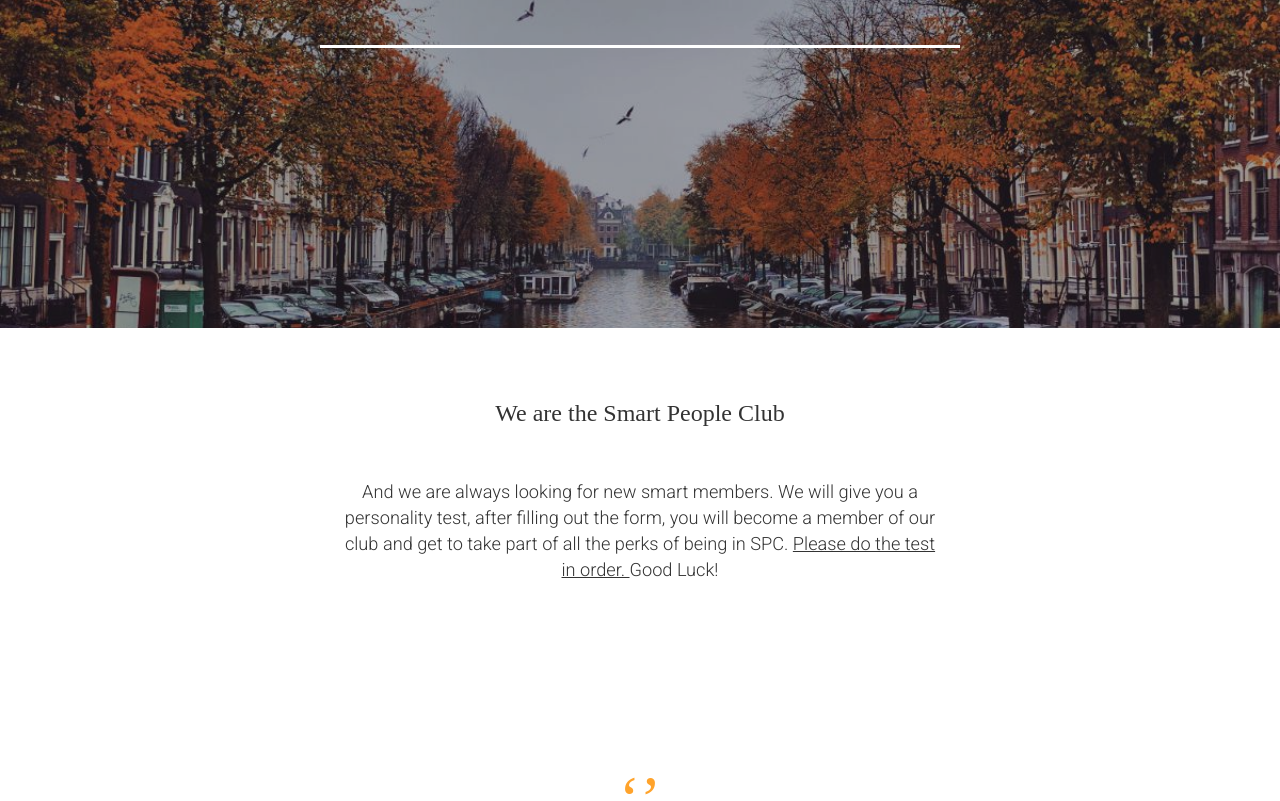
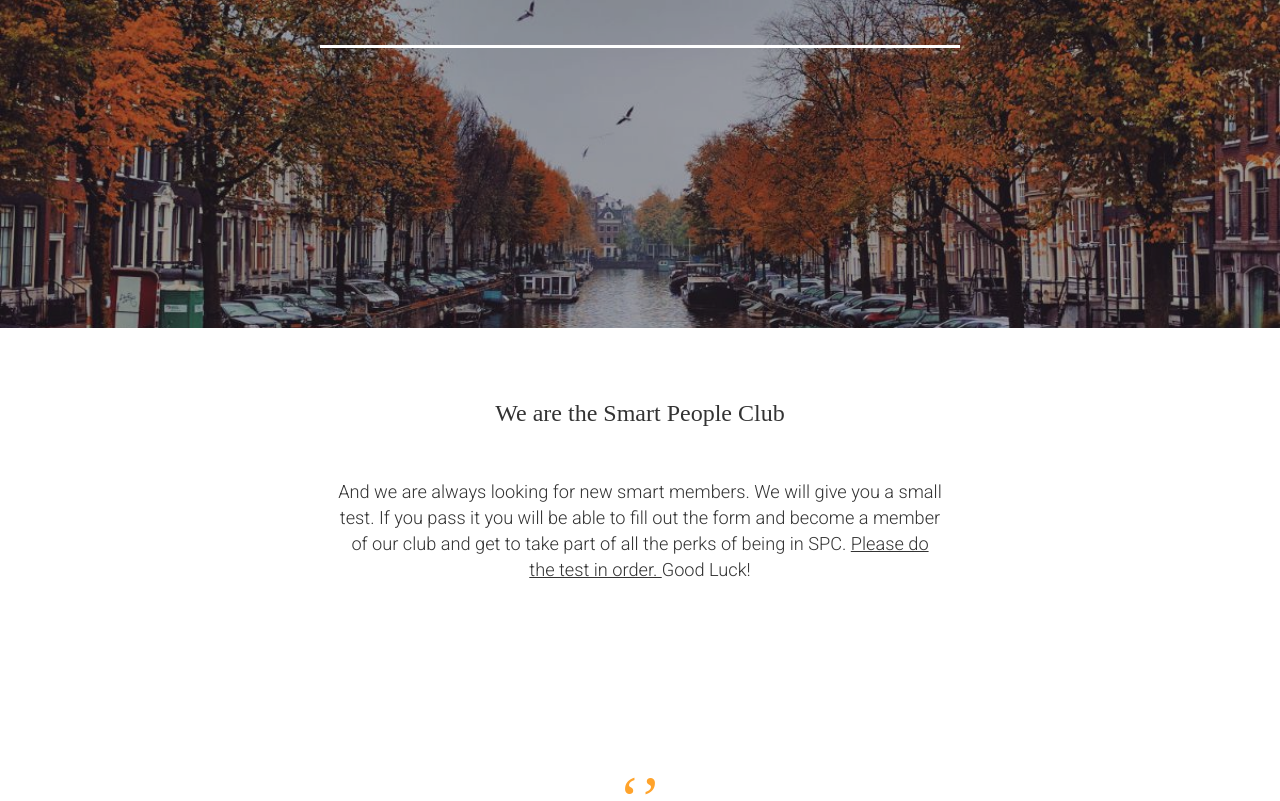
Before and after one commit to mikaelatorn/finalAssignment, a plain HTML site: page index.html in a window 1280 px wide. Shown: the part 401-1202 px from the top of the page. Drawn offline with nearby package versions, Linux system fonts and the light colour scheme; a web font is replaced by a local one.

Commit message:
Update index.html

```diff
--- a/index.html
+++ b/index.html
@@ -52,7 +52,7 @@
             <div class="row">
                 <div class="col-xs-12">
                     <h3>We are the Smart People Club</h3>
-                    <p>And we are always looking for new smart members. We will give you a personality test, after filling out the form, you will become a member of our club and get to take part of all the perks of being in SPC. <u>Please do the test in order. </u> Good Luck!</p>
+                    <p>And we are always looking for new smart members. We will give you a small test. If you pass it you will be able to fill out the form and become a member of our club and get to take part of all the perks of being in SPC. <u>Please do the test in order. </u> Good Luck!</p>
                 </div>
             </div>
         </article>
```
